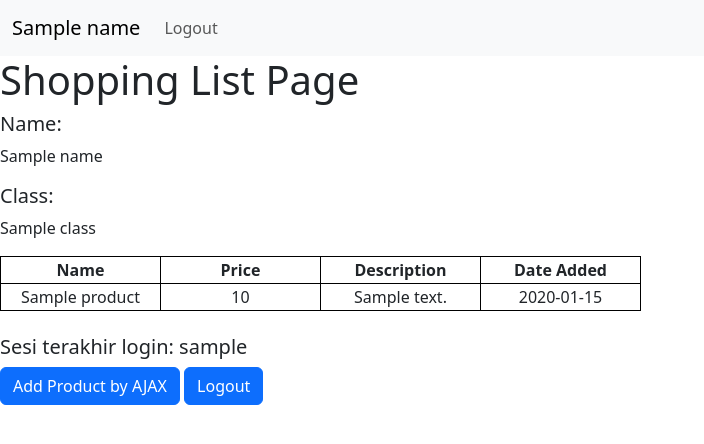
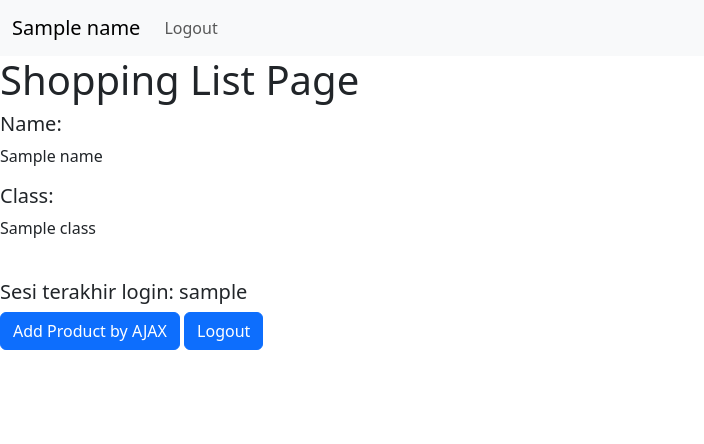
Before and after one commit to DarilRaf/shopping-list, a Django app: template main/templates/main.html in a window 1280 px wide. Shown: the top 444 px of the page, without its empty margins (0-704 px from the left). Run offline with Django 4.2, Linux system fonts and the light colour scheme; the template is opened without the code that fills it: most values are stand-ins (such as "Sample title", 1, 10 or a date in 2020); data that the repository does not hold is empty.

Commit message:
resolve filter bug

```diff
--- a/main/templates/main.html
+++ b/main/templates/main.html
@@ -61,38 +61,6 @@
 <table id="product_table">
 
 </table>
-
-  <div class="modal fade" id="exampleModal" tabindex="-1" aria-labelledby="exampleModalLabel" aria-hidden="true">
-    <div class="modal-dialog">
-        <div class="modal-content">
-            <div class="modal-header">
-                <h1 class="modal-title fs-5" id="exampleModalLabel">Add New Product</h1>
-                <button type="button" class="btn-close" data-bs-dismiss="modal" aria-label="Close"></button>
-            </div>
-            <div class="modal-body">
-                <form id="form" onsubmit="return false;">
-                    {% csrf_token %}
-                    <div class="mb-3">
-                        <label for="name" class="col-form-label">Name:</label>
-                        <input type="text" class="form-control" id="name" name="name"></input>
-                    </div>
-                    <div class="mb-3">
-                        <label for="price" class="col-form-label">Price:</label>
-                        <input type="number" class="form-control" id="price" name="price"></input>
-                    </div>
-                    <div class="mb-3">
-                        <label for="description" class="col-form-label">Description:</label>
-                        <textarea class="form-control" id="description" name="description"></textarea>
-                    </div>
-                </form>
-            </div>
-            <div class="modal-footer">
-                <button type="button" class="btn btn-secondary" data-bs-dismiss="modal">Close</button>
-                <button type="button" class="btn btn-primary" id="button_add" data-bs-dismiss="modal">Add Product</button>
-            </div>
-        </div>
-    </div>
-  </div>
 
 <br/>
 
--- a/main/views.py
+++ b/main/views.py
@@ -4,7 +4,7 @@
 from django.contrib.auth.forms import UserCreationForm
 from django.contrib.auth.decorators import login_required
 from django.contrib import messages
-from django.http import HttpResponseRedirect, HttpResponse, JsonResponse
+from django.http import HttpResponseNotFound, HttpResponseRedirect, HttpResponse, JsonResponse
 from django.core import serializers
 from main.forms import ProductForm
 from django.urls import reverse
@@ -113,7 +113,7 @@
     return HttpResponseRedirect(reverse('main:show_main'))
 
 def get_product_json(request):
-    product_item = Product.objects.all()
+    product_item = Product.objects.filter(user=request.user)
     return HttpResponse(serializers.serialize('json', product_item))
 
 @csrf_exempt
```
Lines whose indentation alone changed are shown as unchanged.
